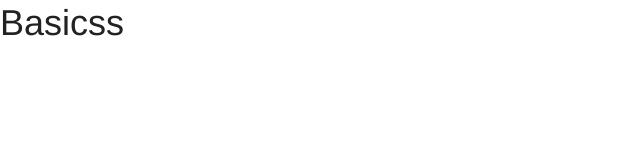
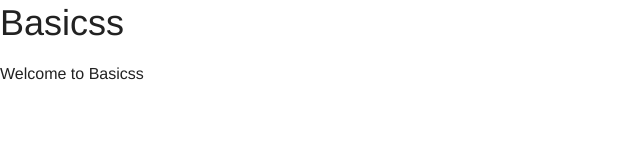
Before and after one commit to edwardcasbon/basiccs, a website: page index.html in a window 1280 px wide. Shown: the whole page, without its empty margins (0-640 px from the left). Drawn offline with Linux system fonts and the light colour scheme.

Commit message:
Added p to demo

```diff
--- a/index.html
+++ b/index.html
@@ -10,5 +10,6 @@
     </head>
     <body>
         <h1>Basicss</h1>
+        <p>Welcome to Basicss</p>
     </body>
 </html>
```
